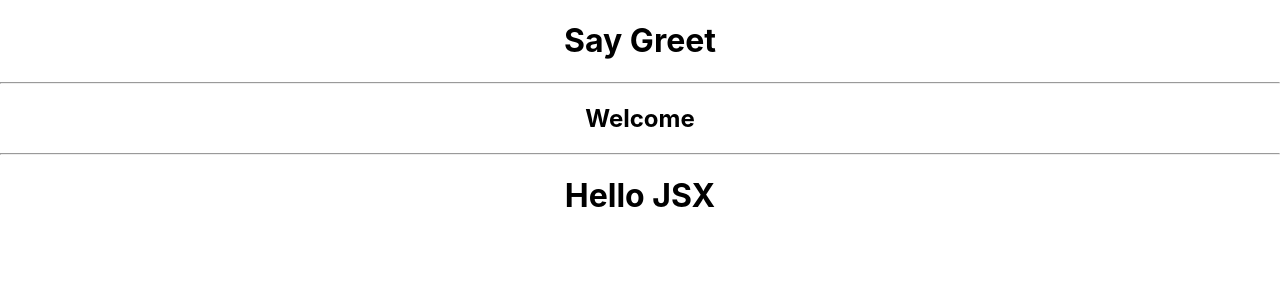
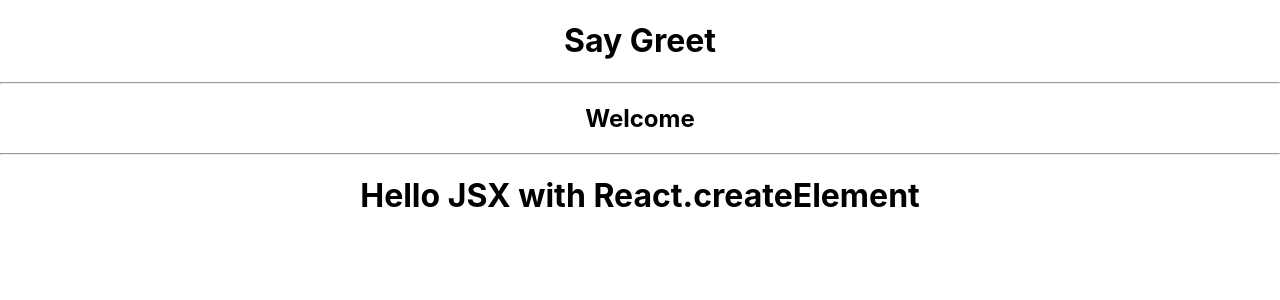
Before and after one commit to dyhalmeida/react-tutorial, a React (Create React App) app: page / in a window 1280 px wide. Shown: the top 300 px of the page. Built offline with nearby package versions, Linux system fonts and the light colour scheme.

Commit message:
04 - Using JSX with React.createElement

```diff
--- a/src/components/Hello/index.js
+++ b/src/components/Hello/index.js
@@ -1,10 +1,14 @@
 import React from 'react';
 
 const Hello = () => {
-  return (
-    <div>
-      <h1>Hello JSX</h1>
-    </div>
+  return React.createElement(
+    'div',
+    null,
+    React.createElement(
+      'h1',
+      null,
+      'Hello JSX with React.createElement'
+    )
   );
 }
 
```
